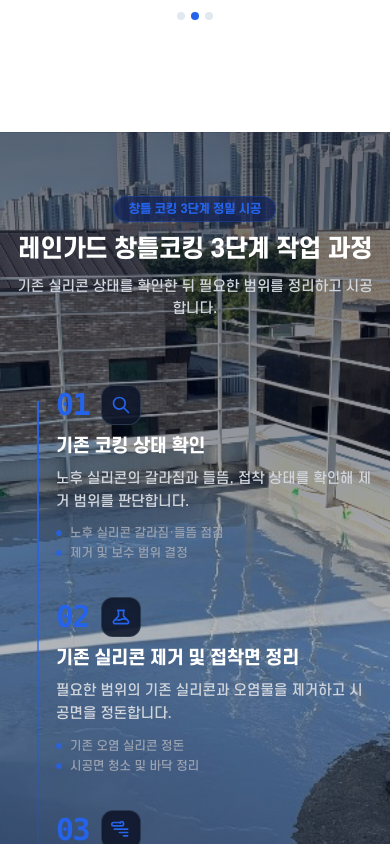
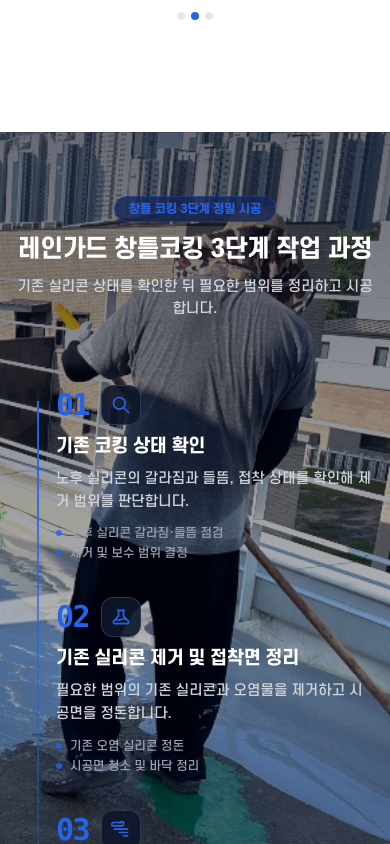
Before and after one commit to wogus5695-ctrl/Chungbuk-rope-05, a Next.js app: page / in a window 390 px wide. Shown: the part 3240-4084 px from the top of the page. Built offline with nearby package versions, Linux system fonts and the light colour scheme.

Commit message:
style: adjust mobile background position to display worker on right

```diff
--- a/src/sections/WorkProcess.tsx
+++ b/src/sections/WorkProcess.tsx
@@ -110,8 +110,11 @@
       )}
       {mobileBg && (
         <div
-          className="absolute inset-0 block md:hidden bg-cover bg-center pointer-events-none opacity-100 brightness-110 contrast-105 z-0"
-          style={{ backgroundImage: `url(${mobileBg})` }}
+          className="absolute inset-0 block md:hidden bg-cover pointer-events-none opacity-100 brightness-110 contrast-105 z-0"
+          style={{
+            backgroundImage: `url(${mobileBg})`,
+            backgroundPosition: "right 15% center" // 모바일 화면 우측에 작업자 모습이 시원하게 보이도록 위치 맞춤
+          }}
         />
       )}
 
```
